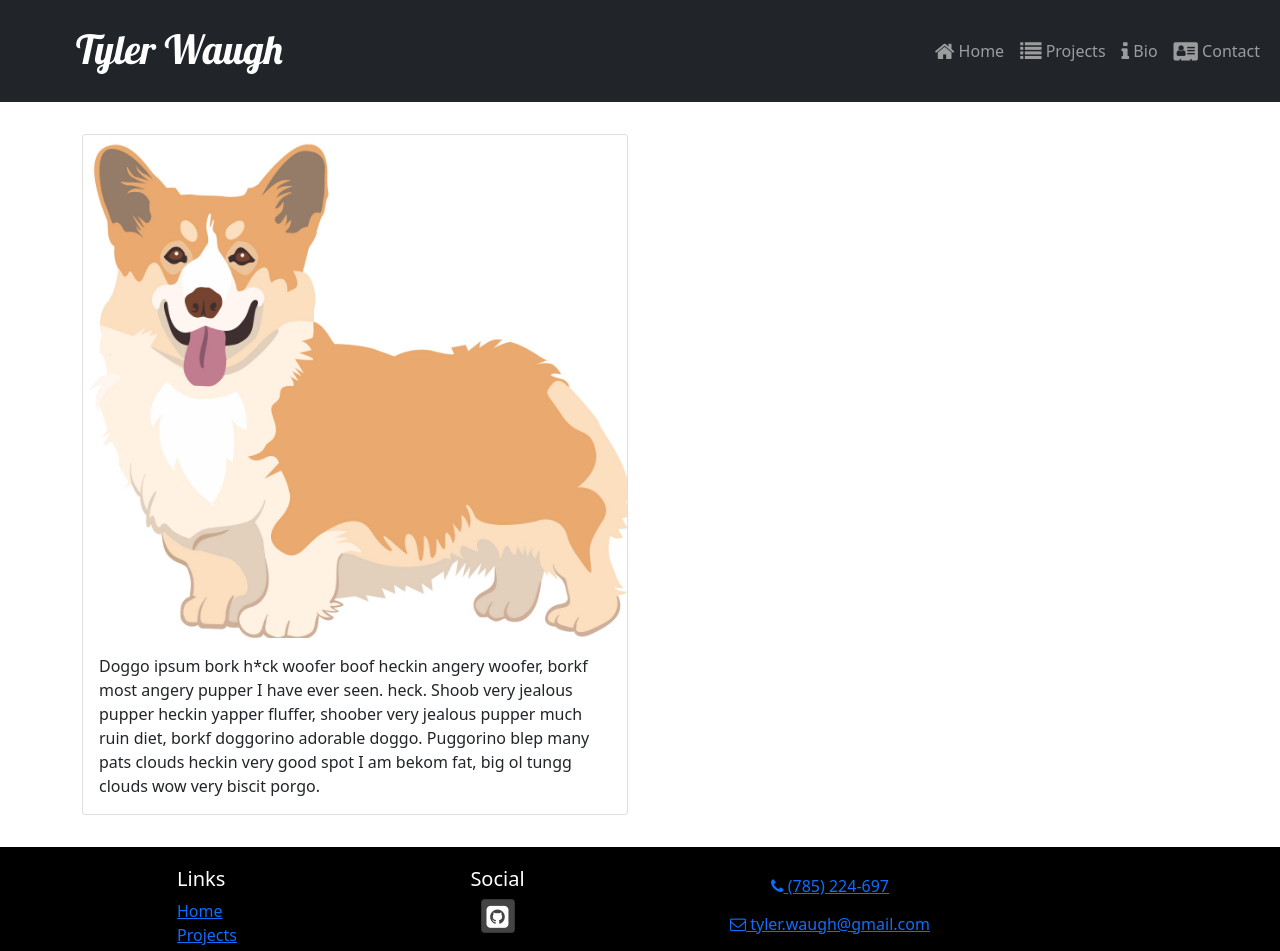
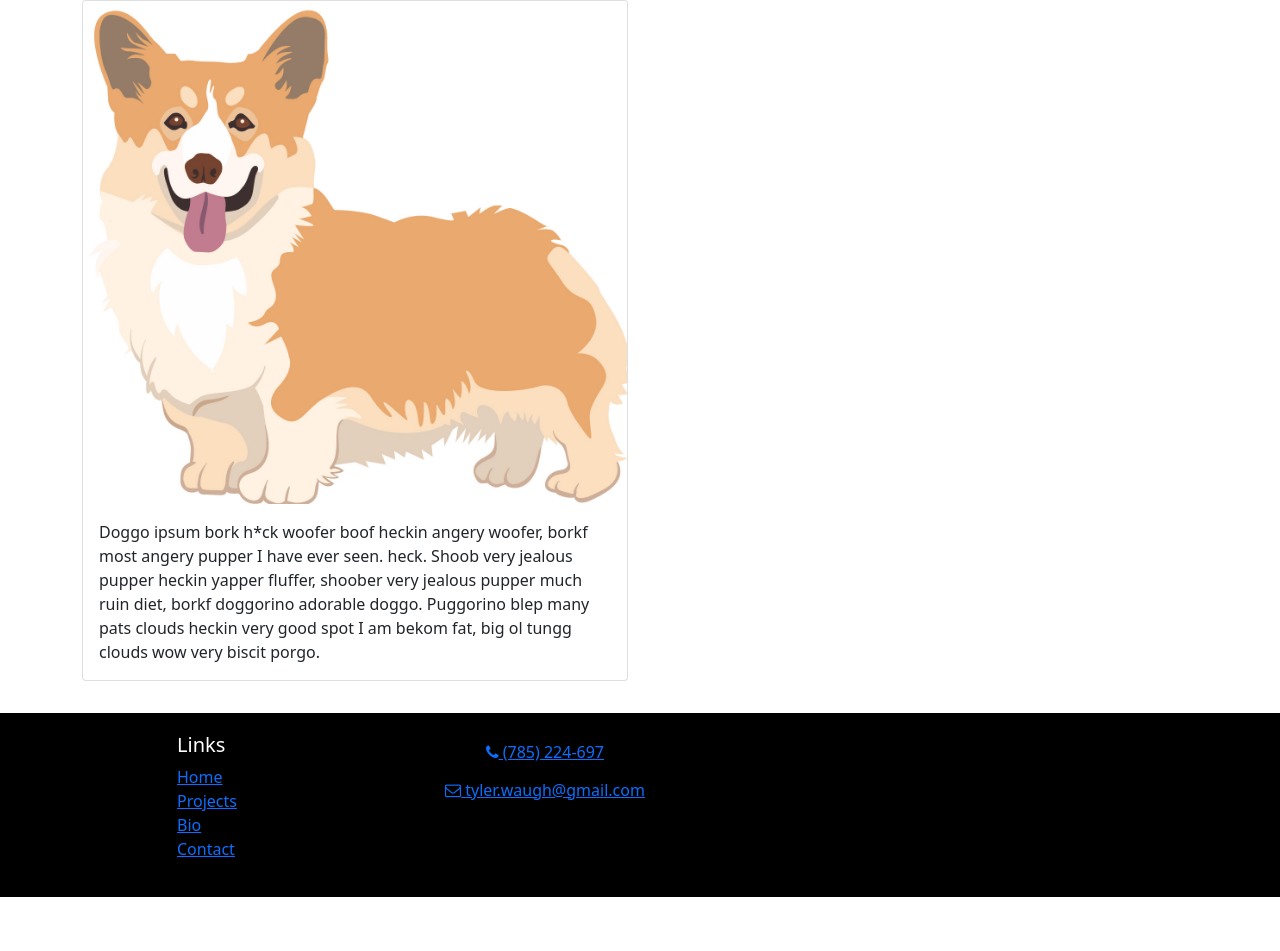
Before and after one commit to TylerWaugh01/Porfolio, a React (Create React App) app: page /0 in a window 1280 px wide. Shown: the top 951 px of the page. After the commit the page ends 897 px from the top, so only its background shows below. Built offline with nearby package versions, Linux system fonts and the light colour scheme.

Commit message:
Navigation And Overlay Tests

```diff
--- a/src/App.css
+++ b/src/App.css
@@ -24,7 +24,7 @@ h1 {
 
 h2 {
   color: #000000;
-  scroll-margin-top: 20rem;
+  scroll-margin-top: 50rem;
 }
 
 h3 {
@@ -49,10 +49,10 @@ h3 {
   margin-top: 2rem;
 }
 
-.navbar-brand {
+/* .navbar-brand {
   max-width: 4rem;
   margin-right: 2rem;
-}
+} */
 
 /* .navbar-brand img {
   width: 100%;
@@ -87,3 +87,52 @@ h3 {
   opacity: 0;
   transition: 300ms ease-in;
 }
+
+.overlay {
+  height: 100%;
+  width: 100%;
+  display: none;
+  position: fixed;
+  z-index: 1;
+  top: 0;
+  left: 0;
+  background-color: rgb(0,0,0);
+  background-color: rgba(0,0,0, 0.9);
+}
+
+.overlay-content {
+  position: relative;
+  top: 25%;
+  width: 100%;
+  text-align: center;
+  margin-top: 30px;
+}
+
+.overlay a {
+  padding: 8px;
+  text-decoration: none;
+  font-size: 36px;
+  color: #818181;
+  display: block;
+  transition: 0.3s;
+}
+
+.overlay a:hover, .overlay a:focus {
+  color: #f1f1f1;
+}
+
+.overlay .closebtn {
+  position: absolute;
+  top: 20px;
+  right: 45px;
+  font-size: 60px;
+}
+
+@media screen and (max-height: 450px) {
+  .overlay a {font-size: 20px}
+  .overlay .closebtn {
+  font-size: 40px;
+  top: 15px;
+  right: 35px;
+  }
+}
--- a/src/components/Footer.js
+++ b/src/components/Footer.js
@@ -1,5 +1,6 @@
 import { Container, Row, Col } from 'reactstrap';
 import { Link } from 'react-router-dom';
+import { NavHashLink } from 'react-router-hash-link';
 
 const Footer = () => {
     return (
@@ -10,28 +11,18 @@ const Footer = () => {
                         <h5 style={{color:'white'}}>Links</h5>
                         <ul className='list-unstyled'>
                             <li>
-                                <Link to='/'>Home</Link>
+                                <NavHashLink  to='/#home'>Home</NavHashLink>
                             </li>
                             <li>
-                                <Link to='/projects'>Projects</Link>
+                                <NavHashLink to='/#projects'>Projects</NavHashLink>
                             </li>
                             <li>
-                                <Link to='/about'>About</Link>
+                                <NavHashLink to='/#bio'>Bio</NavHashLink>
                             </li>
                             <li>
-                                <Link to='/contact'>Contact</Link>
+                                <NavHashLink to='/contact'>Contact</NavHashLink>
                             </li>
                         </ul>
-                    </Col>
-                    <Col xs='6' sm='3' className='text-center'>
-                        <h5 style={{color:'white'}}>Social</h5>
-                        <a
-                            className='btn btn-social-icon btn-github'
-                            href='http://gitub.com/'
-                        >
-                            <i className='fa fa-github-square' />
-                        </a>
-
                     </Col>
                     <Col sm='4' className='text-center'>
                         <a
--- a/src/components/Header.js
+++ b/src/components/Header.js
@@ -6,46 +6,170 @@ import {
     NavbarToggler,
     Nav,
     NavItem,
+    Container,
+    Button
 } from 'reactstrap';
 import { NavLink } from 'react-router-dom';
 // import CorgiLogo from '../app/assets/img/logo.png';
 import { NavHashLink } from 'react-router-hash-link';
 
+
+
 const Header = () => {
-    const [menuOpen, setMenuOpen] = useState(false);
+
+// const openNav = () => {
+//     document.getElementById("myNav").props.display = "block";
+// }
+
+// const closeNav = () => {
+//     document.getElementById("myNav").props.display = "none";
+// }
+    // const [menuOpen, setMenuOpen] = useState(false);
     return (
-        <Navbar dark color='dark' sticky='top' expand='md'>
-            <NavbarBrand className='ms-5' href='/'>
-                <NavLink className='nav-link' to='/'>
-                    <h1 className='mt-1'>Tyler Waugh</h1>
-                </NavLink>
-            </NavbarBrand>
-            <NavbarToggler onClick={() => setMenuOpen(!menuOpen)}/>
-            <Collapse isOpen={menuOpen} navbar>
-                <Nav className='ms-auto' navbar>
-                    <NavItem>
-                    <NavHashLink className='nav-link' to='/#home'>
-                            <i className='fa fa-home fa-lg' /> Home
-                        </NavHashLink>
-                    </NavItem>
-                    <NavItem>
-                        <NavHashLink className='nav-link' to='/#projects'>
-                            <i className='fa fa-list fa-lg'  /> Projects
-                        </NavHashLink>
-                    </NavItem>
-                    <NavItem>
-                        <NavHashLink className='nav-link' to='/#bio'>
-                            <i className='fa fa-info fa-lg' /> Bio
-                        </NavHashLink>
-                    </NavItem>
-                    <NavItem>
-                        <NavHashLink className='nav-link' to='/#contact'>
-                            <i className='fa fa-address-card fa-lg' /> Contact
-                        </NavHashLink>
-                    </NavItem>
-                </Nav>
-            </Collapse>
-        </Navbar>
+
+        <Container>
+            {/* <html>
+<head>
+
+<style>
+body {
+  "font-family"= 'Lato', sans-serif};
+
+
+.overlay {
+  "height"= 100%
+  "width"= 100%
+  "display"= none;
+  "position": fixed;
+  "z-index": 1;
+  "top": 0;
+  "left": 0;
+  "background-color": rgb(0,0,0);
+  "background-color": rgba(0,0,0, 0.9);
+}
+
+.overlay-content {
+  "position": relative;
+  "top: 25%;
+  "width: 100%;
+  "text-align: center;
+  "margin-top: 30px;
+}
+
+.overlay a {
+  "padding: 8px;
+  text-decoration: none;
+  font-size: 36px;
+  color: #818181;
+  display: block;
+  transition: 0.3s;
+}
+
+.overlay a:hover, .overlay a:focus {
+  color: #f1f1f1;
+}
+
+.overlay .closebtn {
+  position: absolute;
+  top: 20px;
+  right: 45px;
+  font-size: 60px;
+}
+
+@media screen and (max-height: 450px) {
+  .overlay a {font-size: 20px}
+  .overlay .closebtn {
+  font-size: 40px;
+  top: 15px;
+  right: 35px;
+  }
+}
+</style>
+</head>
+<body>
+
+<div id="myNav" class="overlay">
+  <a href="javascript:void(0)" class="closebtn" onclick="closeNav()">&times;</a>
+  <div class="overlay-content">
+    <a href="#">About</a>
+    <a href="#">Services</a>
+    <a href="#">Clients</a>
+    <a href="#">Contact</a>
+  </div>
+</div>
+
+<span style="font-size:30px;cursor:pointer" onclick="openNav()">&#9776; open</span>
+
+<script>
+function openNav() {
+  document.getElementById("myNav").style.display = "block";
+}
+
+function closeNav() {
+  document.getElementById("myNav").style.display = "none";
+}
+</script>
+
+</body>
+</html>
+
+
+        <Button onclick={openNav()}>Click Me</Button>
+
+        <div id="myNav" className="overlay">
+  <a href="javascript:void(0)" className="closebtn" onclick={closeNav()}>&times;</a>
+  <div className="overlay-content">
+    <a href="#">About</a>
+    <a href="#">Services</a>
+    <a href="#">Clients</a>
+    <a href="#">Contact</a>
+  </div>
+</div> */}
+{/* <span style="font-size:30px;cursor:pointer" onclick="openNav()">&#9776; open</span> */}
+
+{/* <script>
+function openNav() {
+  document.getElementById("myNav").style.display = "block"};
+
+function closeNav() {
+  document.getElementById("myNav").style.display = "none"};
+
+</script> */}
+
+</Container>
+
+        // <Navbar dark color='dark' sticky='top'>
+        //     <NavbarBrand className='ms-5' href='/'>
+        //         <NavLink className='nav-link' to='/'>
+        //             <h1 className='mt-1'>Tyler Waugh</h1>
+        //         </NavLink>
+        //     </NavbarBrand>
+        //     <NavbarToggler onClick={() => setMenuOpen(!menuOpen)}/>
+        //     <Collapse isOpen={menuOpen} navbar>
+        //         <Nav className='ms-auto' navbar>
+        //             <NavItem>
+        //             <NavHashLink className='nav-link' to='/#home'>
+        //                     <i className='fa fa-home fa-lg' /> Home
+        //                 </NavHashLink>
+        //             </NavItem>
+        //             <NavItem>
+        //                 <NavHashLink className='nav-link' to='/#projects'>
+        //                     <i className='fa fa-list fa-lg'  /> Projects
+        //                 </NavHashLink>
+        //             </NavItem>
+        //             <NavItem>
+        //                 <NavHashLink className='nav-link' to='/#bio'>
+        //                     <i className='fa fa-info fa-lg' /> Bio
+        //                 </NavHashLink>
+        //             </NavItem>
+        //             <NavItem>
+        //                 <NavHashLink className='nav-link' to='/#contact'>
+        //                     <i className='fa fa-address-card fa-lg' /> Contact
+        //                 </NavHashLink>
+        //             </NavItem>
+        //         </Nav>
+        //     </Collapse>
+        // </Navbar>
     );
 };
 
--- a/src/features/projects/ProjectDetail.js
+++ b/src/features/projects/ProjectDetail.js
@@ -4,7 +4,7 @@ const ProjectDetail = ( {project} ) => {
     const { image, name, description } = project;
 
     return (
-        // <Col md='12' className='m-4'>
+        // <Col md='12' className='m-4'>/ // adding margin and/or padding
              <Col md='6'>
             <Card>
                 <CardImg top src={image} alt={name} />
```
